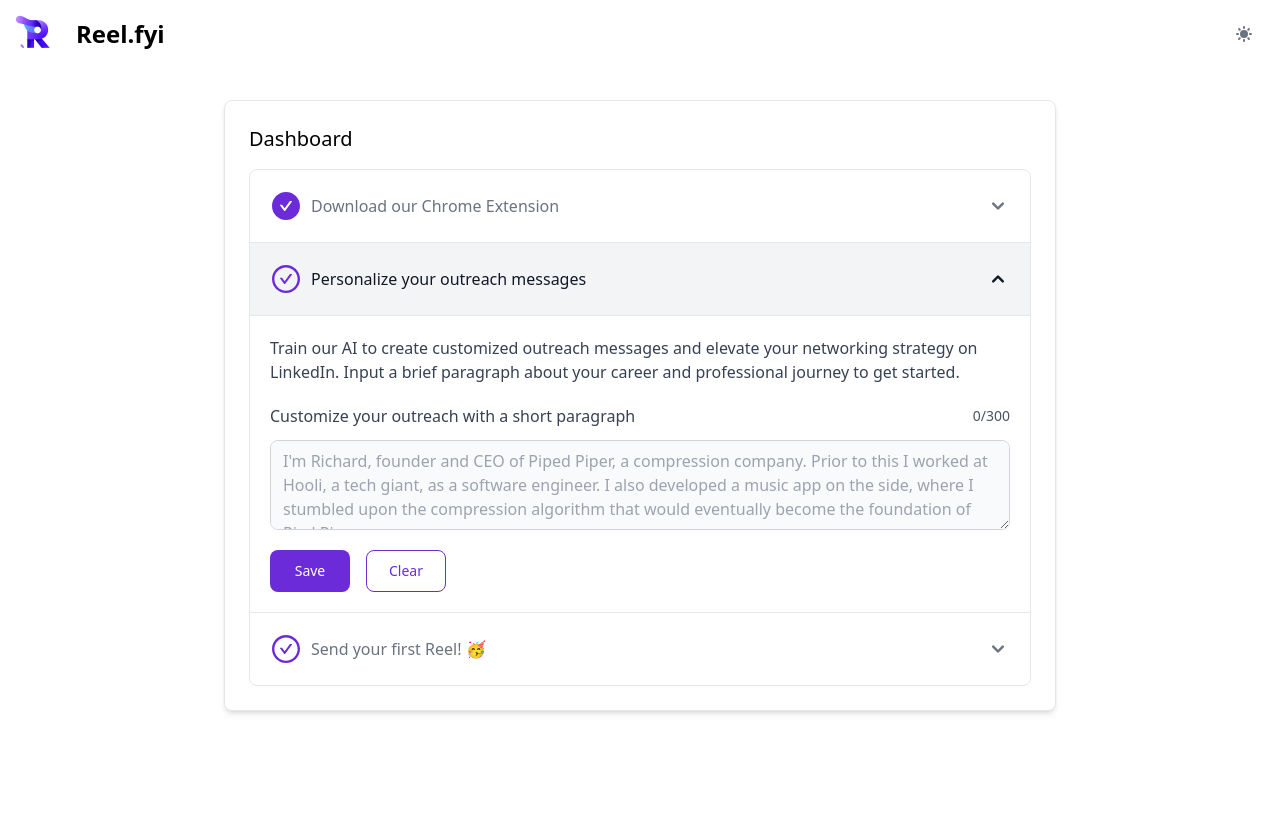
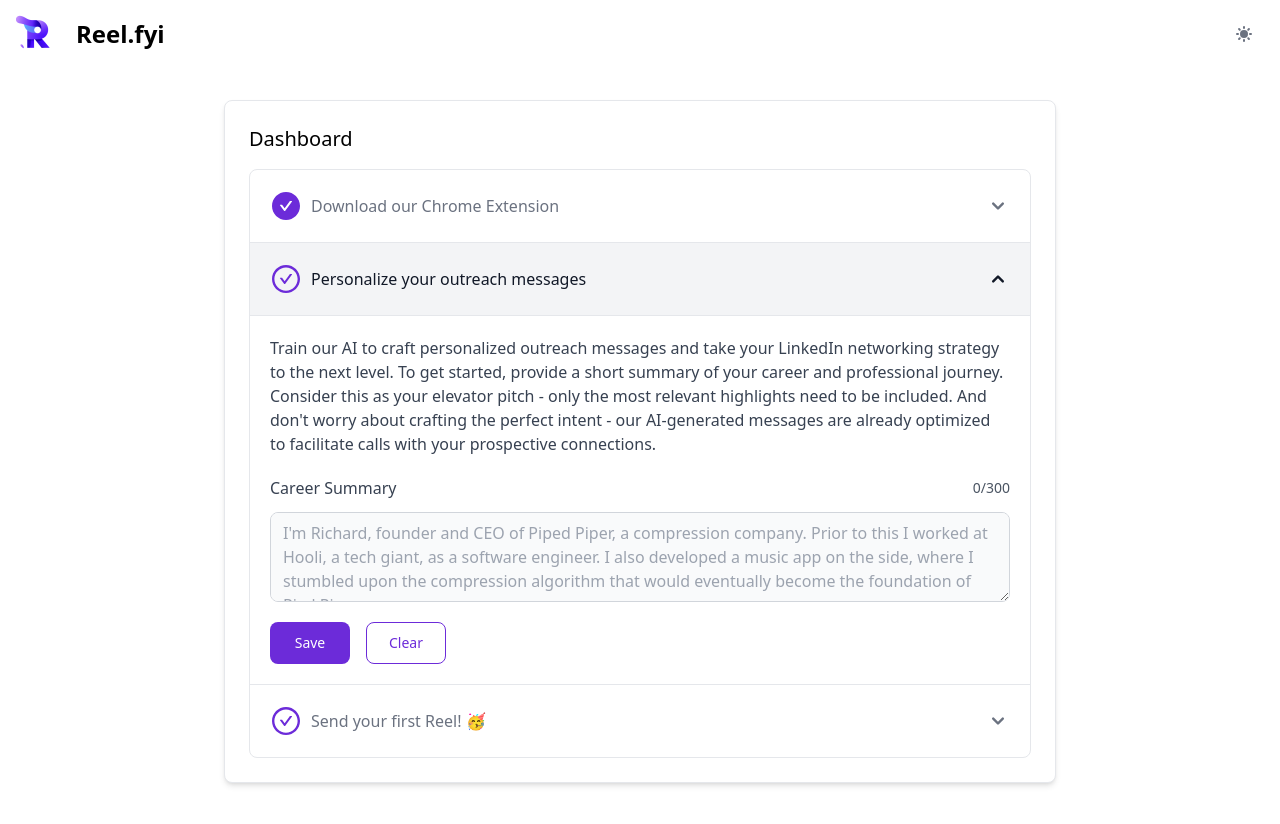
Before and after one commit to reel-fyi/webpage, a Next.js app: page /dashboard in a window 1280 px wide. Both pictures are taken after a click on the button "Personalize your outreach messages". Shown: the top 824 px of the page. Built offline with nearby package versions, Linux system fonts and the light colour scheme; no server answers.

Commit message:
update copy & analytics

```diff
--- a/pages/dashboard.tsx
+++ b/pages/dashboard.tsx
@@ -94,7 +94,9 @@ export default function Dashboard() {
             }
           }
         });
-        setIsAnalyticsEnabled(true);
+        if (process.env.NODE_ENV === 'production') {
+          setIsAnalyticsEnabled(true);
+        }
       }
     }
     // eslint-disable-next-line react-hooks/exhaustive-deps
@@ -258,13 +260,18 @@ export default function Dashboard() {
                     <div className='flex flex-col gap-3'>
                       {saved ? <SavedNotification /> : null}
                       <p className="mb-2 text-gray-700 dark:text-gray-400 font-light">
-                        Train our AI to create customized outreach messages and elevate
-                        your networking strategy on LinkedIn. Input a brief paragraph
-                        about your career and professional journey to get started.
+                        Train our AI to craft personalized outreach messages and
+                        take your LinkedIn networking strategy to the next level.
+                        To get started, provide a short summary of your career
+                        and professional journey. Consider this as your elevator
+                        pitch - only the most relevant highlights need to be included.
+                        And don&apos;t worry about crafting the perfect intent -
+                        our AI-generated messages are already optimized to facilitate
+                        calls with your prospective connections.
                       </p>
                       <div className='flex justify-between items-center'>
                         <p className="text-gray-700 dark:text-gray-400 font-medium">
-                          Customize your outreach with a short paragraph
+                          Career Summary
                         </p>
                         <p className='text-gray-600 dark:text-gray-500 font-light text-sm'>
                           {bio.length}/{bioMaxLen}
```
